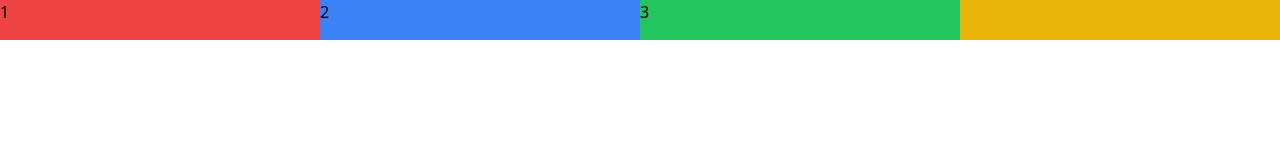
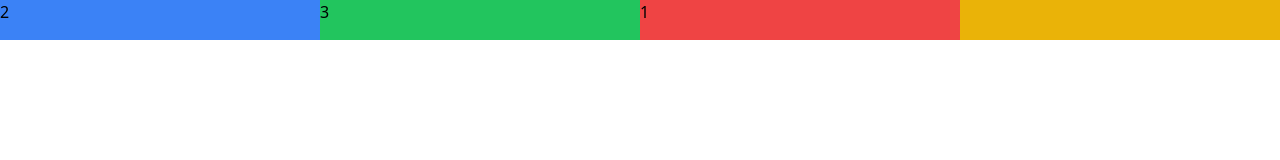
Before and after one commit to bunyawats/hello-tailwind, a website: page public/index.html in a window 1280 px wide. Drawn offline with Linux system fonts and the light colour scheme.

Commit message:
order-3 h-10 w-80 bg-red-500

```diff
--- a/public/index.html
+++ b/public/index.html
@@ -9,10 +9,10 @@
 </head>
 
 <body>
-    <div class="flex flex-wrap-reverse bg-yellow-500">
-        <div class="h-10 w-80 bg-red-500">1</div>
-        <div class="h-10 w-80 bg-blue-500">2</div>
-        <div class="h-10 w-80 bg-green-500">3</div>
+    <div class="flex  bg-yellow-500">
+        <div class="order-3 h-10 w-80 bg-red-500">1</div>
+        <div class="order-1 h-10 w-80 bg-blue-500">2</div>
+        <div class="order-2 h-10 w-80 bg-green-500">3</div>
     </div>
 </body>
 
```
Also changed, not shown: public/styles.css.
